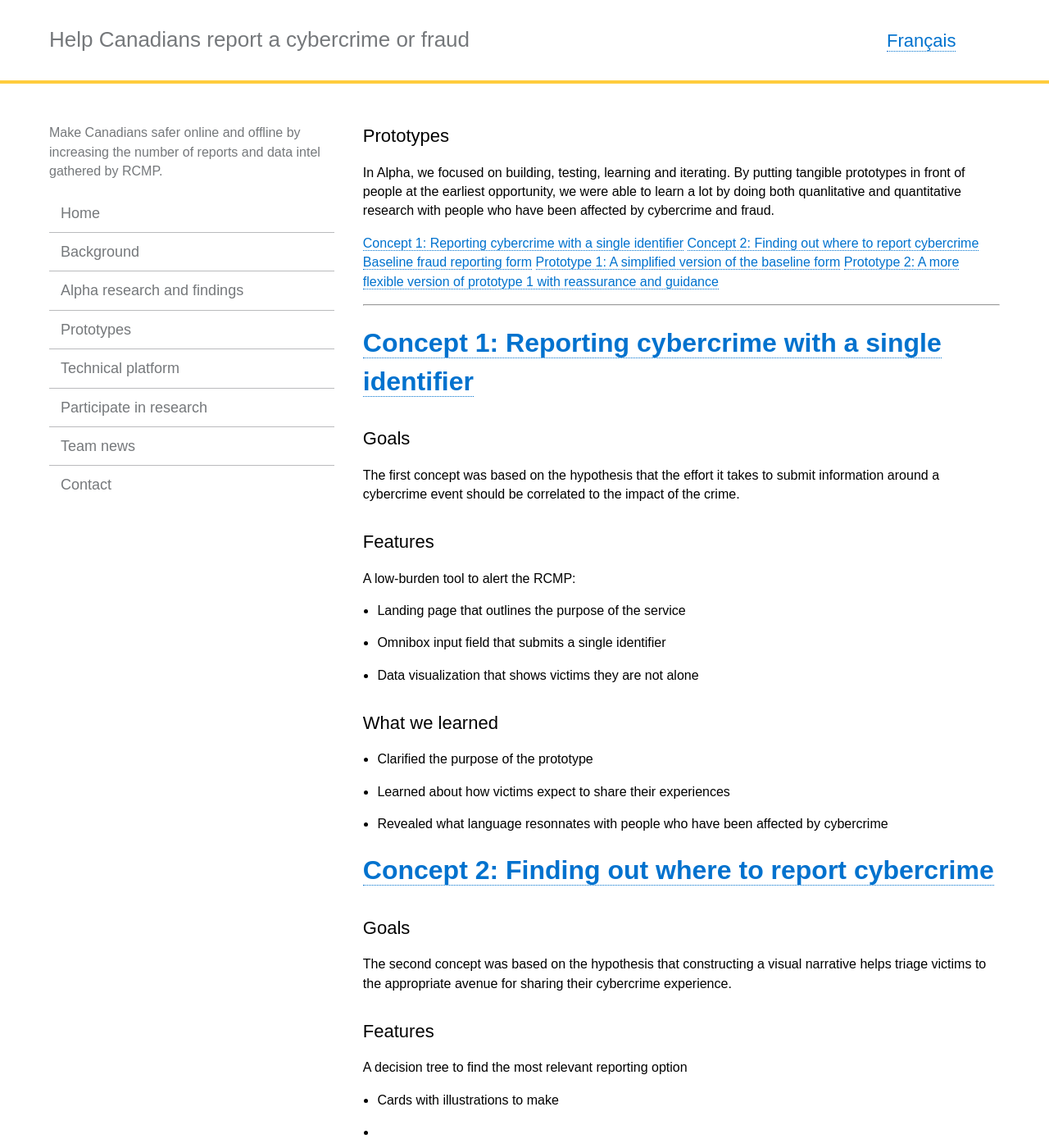
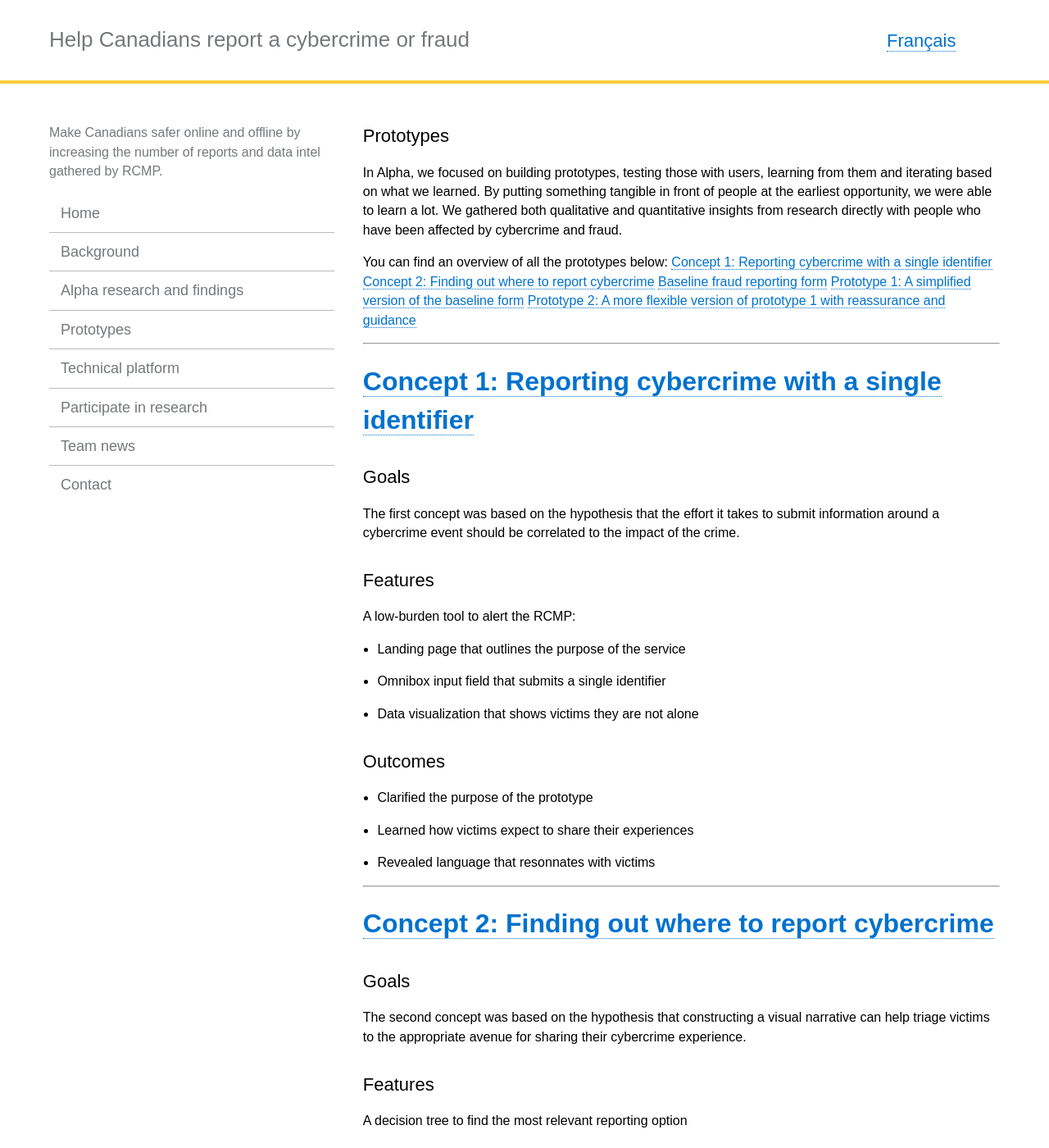
Before and after one commit to cds-snc/rcmp-report-a-cybercrime-alpha-documentation, a Jekyll site: the page built from _pages/en/prototypes.md, in a window 1280 px wide and 1400 px high. Shown: the whole window at 82% size. Built offline with Jekyll 4.4.1, drawn with Linux system fonts in a browser that asks for light colours; some of the changed text lies outside the part shown.

Commit message:
Updated concept 2 description

```diff
--- a/_pages/en/prototypes.md
+++ b/_pages/en/prototypes.md
@@ -6,8 +6,9 @@ permalink: "/prototypes/"
 trans_url: "/prototypes/"
 ---
 
-In Alpha, we focused on building, testing, learning and iterating. By putting tangible prototypes in front of people at the earliest opportunity, we were able to learn a lot by doing both quanlitative and quantitative research with people who have been affected by cybercrime and fraud.
+In Alpha, we focused on building prototypes, testing those with users, learning from them and iterating based on what we learned. By putting something tangible in front of people at the earliest opportunity, we were able to learn a lot. We gathered both qualitative and quantitative insights from research directly with people who have been affected by cybercrime and fraud.
 
+You can find an overview of all the prototypes below:
 [Concept 1: Reporting cybercrime with a single identifier](https://rac-concept-1.herokuapp.com/)
 [Concept 2: Finding out where to report cybercrime](https://rac-concept-2.herokuapp.com/)
 [Baseline fraud reporting form](https://report-a-cybercrime.alpha.rcmp-grc.gc.ca/CAFCFRS/)
@@ -27,36 +28,40 @@ A low-burden tool to alert the RCMP:
  * Omnibox input field that submits a single identifier
  * Data visualization that shows victims they are not alone
 
-## What we learned
+## Outcomes
  * Clarified the purpose of the prototype
- * Learned about how victims expect to share their experiences
- * Revealed what language resonnates with people who have been affected by cybercrime
+ * Learned how victims expect to share their experiences
+ * Revealed language that resonnates with victims
 
+ ---
 
 # [Concept 2: Finding out where to report cybercrime](https://rac-concept-2.herokuapp.com/)
 
 ## Goals
-The second concept was based on the hypothesis that constructing a visual narrative helps triage victims to the appropriate avenue for sharing their cybercrime experience.
+The second concept was based on the hypothesis that constructing a visual narrative can help triage victims to the appropriate avenue for sharing their cybercrime experience.
 
 ## Features
 A decision tree to find the most relevant reporting option
- * Cards with illustrations to make
- *
+ * Cards with illustrations that present victims with choices
 
-## What we learned
- *
+## Outcomes
+ * Learned about mental models for how victims think about cybercrime and reporting
+  * What constitutes an urgent situation for victims
+  * What type of information victims have to report
+  * When victims would prefer to talk to someone
+  * How victims expect to receive a follow-up
 
+---
 
 # [Prototype 1: A simplified version of the baseline form](https://www.report-a-cybercrime.alpha.rcmp-grc.gc.ca/p1)
 
 ## Goals
 
-
-
 ## Features
 
 ## What we learned
 
+---
 
 #[Prototype 2: A more flexible version of prototype 1 with reassurance and guidance](https://www.report-a-cybercrime.alpha.rcmp-grc.gc.ca/p2)
 
@@ -66,6 +71,7 @@ A decision tree to find the most relevant reporting option
 
 ## What we learned
 
+---
 
 # Quantitative study: comparing prototypes
 
```
